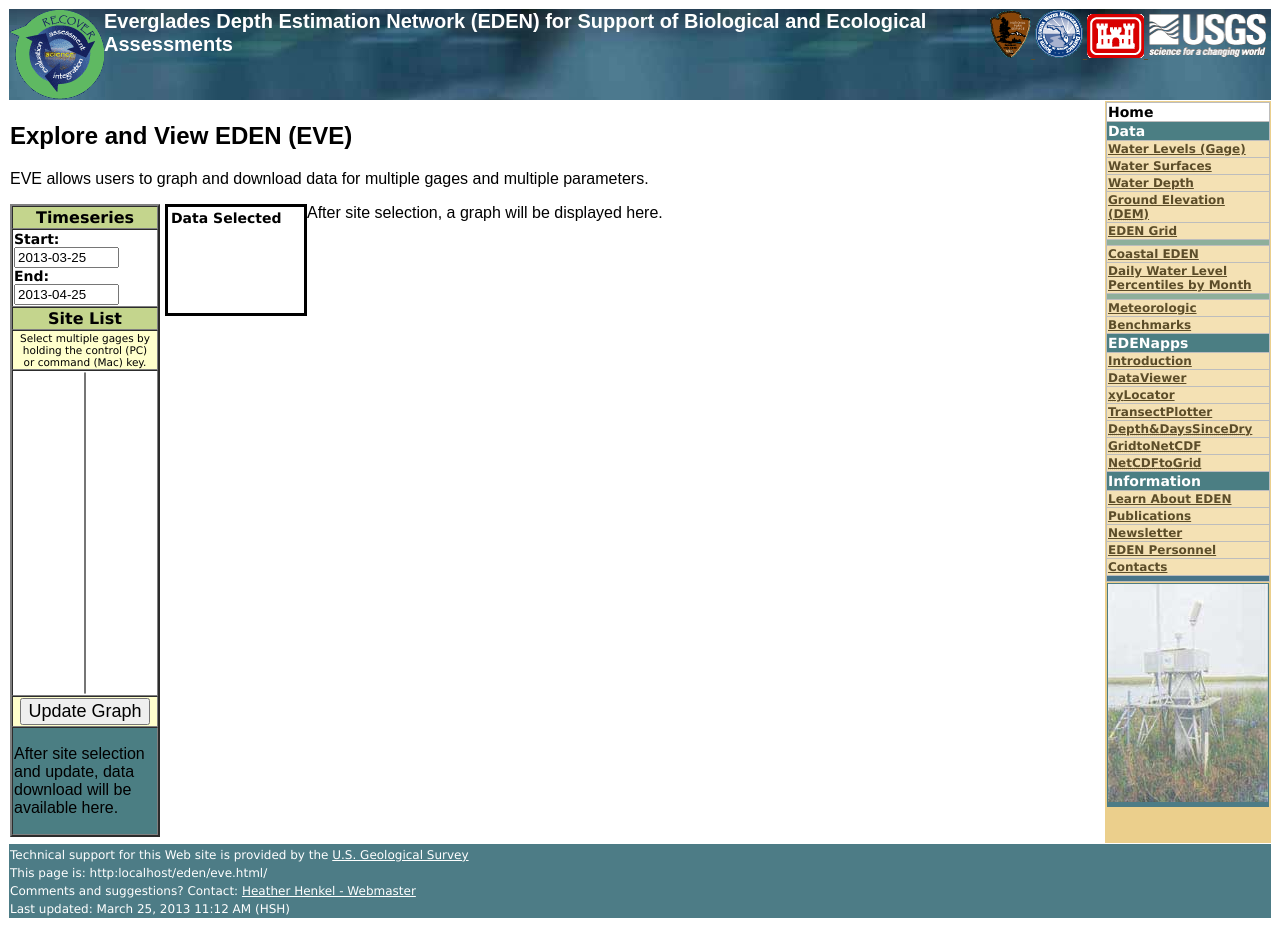
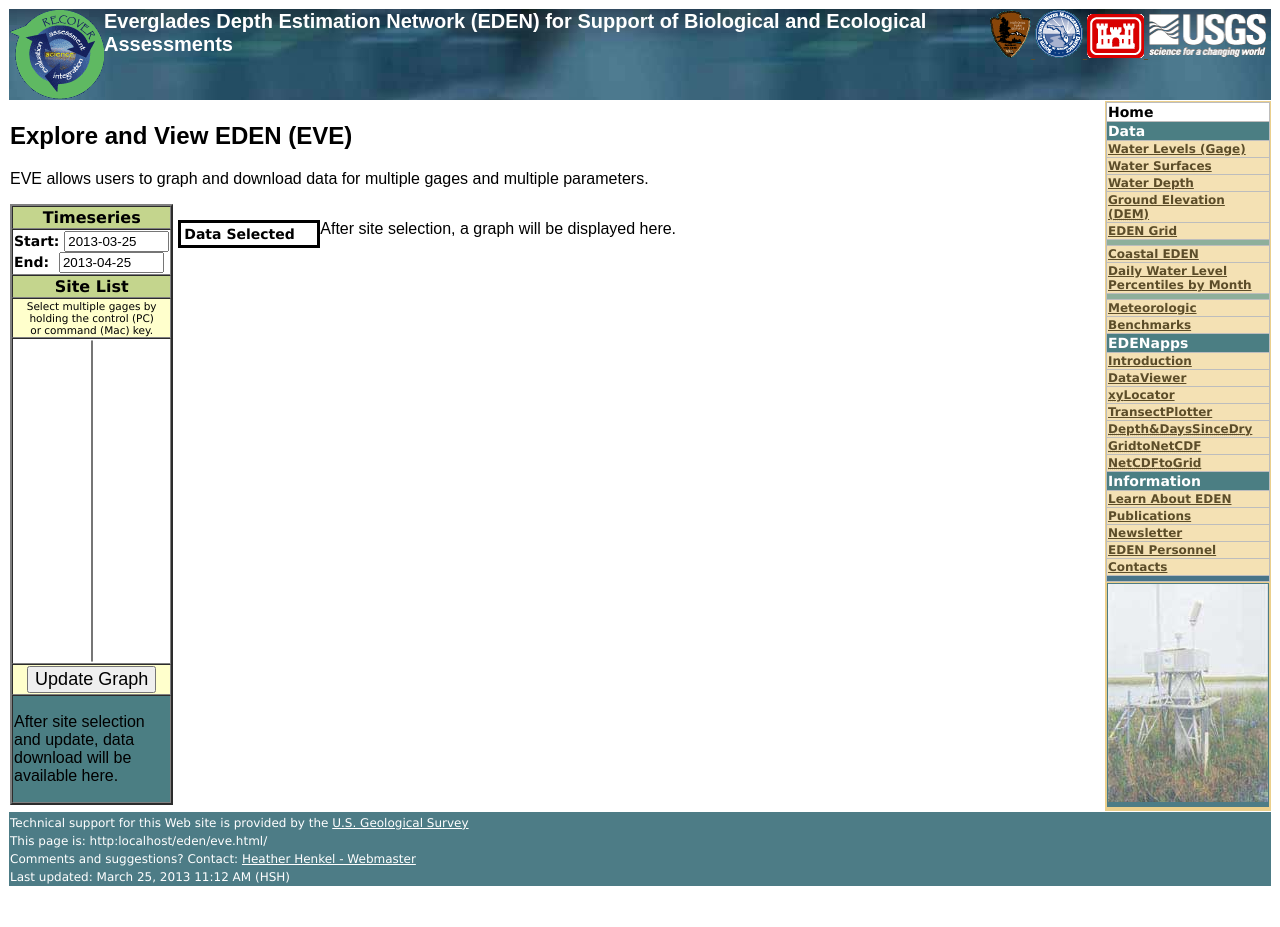
Before and after one commit to bmccloskey/EDEN-hydrograph-data, a Django app: page /eden/eve.html/ in a window 1280 px wide. After the commit the page ends 886 px from the top, so only its background shows below. Run offline with Django 3.2, Linux system fonts and the light colour scheme; parts of the project's set-up code (start-up, migrations or seed data) failed here and were passed over.

Commit message:
Layout fixes

```diff
--- a/dj_eden_app/static/css/eden-dbweb.css
+++ b/dj_eden_app/static/css/eden-dbweb.css
@@ -79,10 +79,7 @@ a.footer:visited { color:#ffffff}
 
 /*Dygraphs will resize with the window upto certain limits*/
 #graph {
-	position:absolute;
-	left:180px;
-	right:10px;
-	top:150px;
+	clear: left;
 	min-width:500px;
 	min-height:400px;
 	max-height:600px;
--- a/dj_eden_app/templates/eve.html
+++ b/dj_eden_app/templates/eve.html
@@ -30,7 +30,7 @@
 {% endblock content_header %}
 
 {% block content %}
-<div style="position: relative; min-width: 750px;" id="content-block">
+<div style="position: relative; min-width: 750px; white-space: nowrap; " id="content-block">
 <div class="form_input_field" style="vertical-align: top; display: inline-block; float: left; margin-bottom: 5px;">
 	<form name="hydrograph_query" id="hydrograph_form" method="GET" action="">
 	{# if method="POST", add this tag: {% csrf_token %} #}
@@ -98,14 +98,17 @@
 		</table>
 	</form>
 </div>
-	<div class="gtablecell" style="border: solid; float: left; margin-left: 5px; padding: 3px; width: 130px; height: 100px;">
+<div style="float: left; width: 70%;">
+	<div>
+	<div class="gtablecell" style="border: solid; float: left; margin-left: 5px; padding: 3px; width: 130px;">
 	   <strong>Data Selected</strong><br />{% for g in gages %}
 	       <br />{{ g }}
 	   {% endfor %}
-</div>
+  </div>
 <!-- TODO dynamic height for legend -->
 {% if plot_params %}
-	<div id="hydrograph_legend" style="border:solid; width: 240px; padding: 3px; float: right;">
+	<div id="dynamic_legend" style="border: 2px white solid; width: 150px; float: left; padding: 3px;"></div>
+	<div id="hydrograph_legend" style="border:solid; width: 240px; padding: 3px; float: left;">
 	   <table>
 	   {% for g in gages %}
 	       <tr class="color_{{ forloop.counter0 }}"><td>&nbsp;&mdash;&mdash;&mdash;</td><td class="gtablecell">{{ g }}</td></tr>
@@ -116,13 +119,13 @@
         <tr><td><img src="{{ STATIC_URL }}images/line-dashed.png" alt="dashed line" /></td><td class="gtablecell">Data in "dry" range</td></tr>
         </table>
 	</div>
-	<div id="dynamic_legend" style="border: 2px white solid; width: 150px; float: right; padding: 3px;"></div>
-
+	</div>
 	<div id="graph" class="dygraph_plot"></div>
 	<noscript>
 	    <img id="eden_plot" src="{% url dj_eden_app.views.data_views.plot_image_auto %}?no_logo&{{ plot_params }}" />
 	</noscript>
 	</div>
+</div>
 
 	<p style="font-size: 75%; clear: left;">Tip: Left-click and drag in the plot to zoom.</p>
 	<p style="font-size: 75%;">Tip: Option-click and drag in the plot to pan.</p>
```
